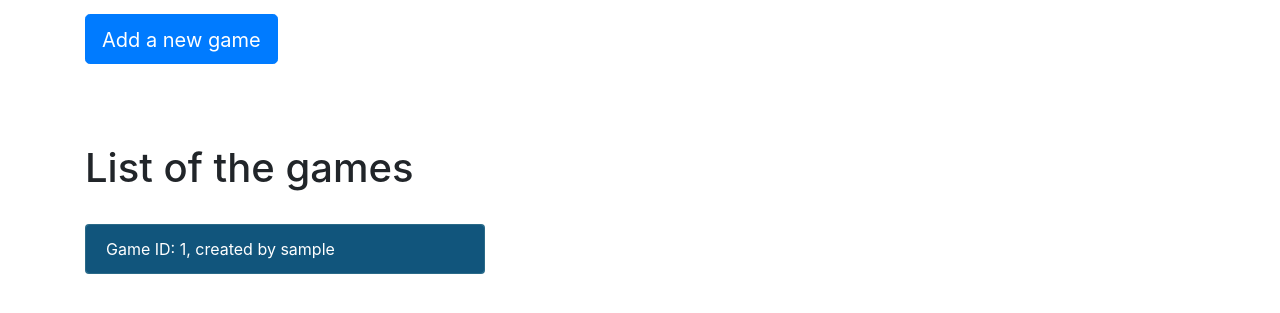
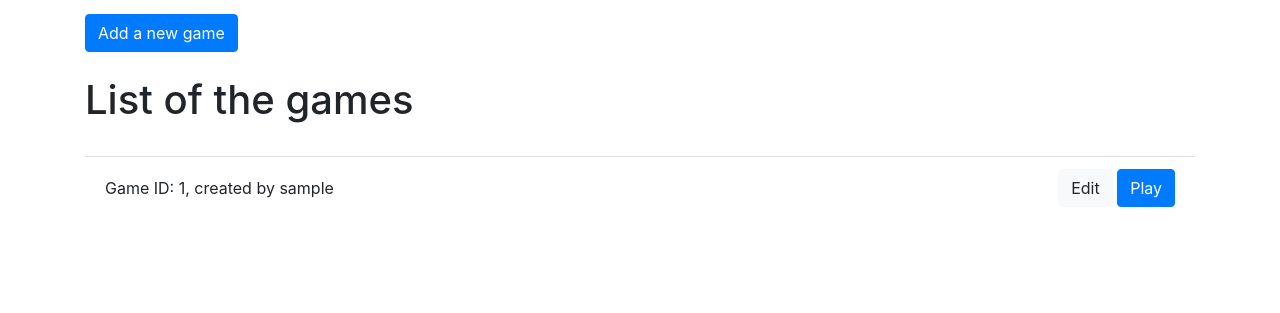
Before and after one commit to jioter/python-hackaton, a Flask app: page / in a window 1280 px wide. Shown: the part 56-369 px from the top of the page. Run offline with Flask 2, Linux system fonts and the light colour scheme; tables that the repository leaves empty hold one stand-in row (Sample ...); some libraries are stand-ins or nearby versions.

Commit message:
refactor game pages

```diff
--- a/__init__.py
+++ b/__init__.py
@@ -5,7 +5,6 @@ from flask_wtf.csrf import CSRFProtect
 from game import game
 from app import app
 from db import db
-from games.blueprint_games import games_b
 
 
 def run_app():
@@ -15,7 +14,6 @@ def run_app():
 
     # app.register_blueprint(test)
     # app.register_blueprint(auth)
-    app.register_blueprint(games_b)
     app.register_blueprint(game)
 
     CSRFProtect().init_app(app)
--- a/game/__init__.py
+++ b/game/__init__.py
@@ -1,4 +1,4 @@
-from flask import Blueprint, render_template, request, redirect, abort
+from flask import Blueprint, render_template, request, redirect, abort, url_for
 from models import Game
 from game.game_form import GameForm
 from db import db
@@ -7,14 +7,24 @@ game = Blueprint("game", __name__, template_folder='templates')
 
 
 @game.route("/", methods=["GET"])
-def games():
+def games_page():
     content = Game.query.order_by(Game.status).all()
     return render_template('games.html', content=content)
 
 
-@game.route("/game", methods=["GET", "POST"])
-@game.route("/game/<int:game_id>", methods=["GET", "POST", "DELETE"])
-def game_page(game_id=None):
+@game.route("/game/<int:game_id>", methods=["GET", "POST"])
+def game_page(game_id):
+    game = Game.query.get(int(game_id))
+
+    if game.status != Game.STATUS_ACTIVE:
+        return render_template('game_inactive.html', game=game)
+
+    return render_template('game.html', game=game)
+
+
+@game.route("/game-form", methods=["GET", "POST"])
+@game.route("/game-form/<int:game_id>", methods=["GET", "POST", "DELETE"])
+def game_form_page(game_id=None):
     game = None
     if game_id:
         game = Game.query.get(int(game_id))
@@ -41,16 +51,20 @@ def game_page(game_id=None):
         if request.method == "POST" and request.form['_method'] == "POST":
             if game_id:
                 update_game(game_id)
+                return redirect(
+                    url_for("game.game_form_page", game_id=game_id)
+                )
             else:
                 create_game()
+                return redirect(url_for("game.games_page"))
 
-            return redirect('/')
+
         elif request.method == "POST" and request.form['_method'] == "DELETE":
             remove_game(game_id)
 
-            return redirect('/')
+            return redirect(url_for("game.games_page"))
 
-    return render_template('form.html', form=form, errors=errors)
+    return render_template('game_form.html', form=form, errors=errors)
 
 
 def update_game(game_id):
--- a/game/templates/form.html
+++ b/game/templates/game_form.html
@@ -1,8 +1,6 @@
 {% extends "layout.html" %}
 {% block title %}{{ title }}{% endblock %}
 {% block content %}
-    <h1 class="my-5 py-5 text-center">{{ title }}</h1>
-
     {% if errors %}
         <div style="color: red">
             {% for field, error_messages in errors.items() %}
@@ -58,6 +56,6 @@
                        class="form-control" value="{{ form.attempts.value }}">
             </div>
         </div>
-        <button type="submit" class="btn btn-primary">Save Game</button>
+        <button type="submit" class="btn btn-primary">{{ "Save" if form.id.value else "Create" }}</button>
     </form>
 {% endblock %}
--- a/game/templates/games.html
+++ b/game/templates/games.html
@@ -5,28 +5,30 @@
 {% endblock %}
 <br>
 {% block content %}
-    <div style="padding-top: 70px">
-        <a href="{{ url_for('game.game_page') }}">
-            <button type="button" class="btn btn-primary btn-lg"
-                    style="padding-top: 10px">Add a new game
+    <div>
+        <a href="{{ url_for('game.game_form_page') }}">
+            <button type="button" class="btn btn-primary">
+                Add a new game
             </button>
         </a>
     </div>
     <br>
-    <h1 class="Top" style="padding-top: 56px"> List of the games</h1>
+    <h1 class="Top"> List of the games</h1>
     <br>
-
-    <div class="card" style="width: 25rem; background-color: #30799B">
-        <ul class="list-group list-group-flush">
-            {% for game in  content %}
-                <li class="list-group-item"
-                    style="color: white; background-color: #11557C">
-                    <a href="game/{{ game.id }}" style="color: white">Game
-                        ID: {{ game.id }}, created by {{ game.user.login }}</a>
-                </li>
-            {% endfor %}
-        </ul>
-    </div>
-
-
+    <ul class="list-group list-group-flush">
+        {% for game in  content %}
+            <li class="list-group-item d-flex justify-content-between align-items-center">
+                <div>
+                    Game ID: {{ game.id }}, created by {{ game.user.login }}
+                </div>
+                <div>
+                    {# TODO check if user is admin #}
+                    <a class="btn btn-light"
+                       href="{{ url_for('game.game_form_page', game_id=game.id) }}">Edit</a>
+                    <a class="btn btn-primary"
+                       href="{{ url_for('game.game_page', game_id=game.id) }}">Play</a>
+                </div>
+            </li>
+        {% endfor %}
+    </ul>
 {% endblock %}
--- a/templates/layout.html
+++ b/templates/layout.html
@@ -10,7 +10,7 @@
           integrity="sha384-ggOyR0iXCbMQv3Xipma34MD+dH/1fQ784/j6cY/iJTQUOhcWr7x9JvoRxT2MZw1T"
           crossorigin="anonymous">
 </head>
-<body class="h-100">
+<body class="h-100" style="padding-top: 70px">
 
 
 <nav class="navbar navbar-expand-lg navbar-dark fixed-top bg-dark">
```
Also changed, not shown: app.py (+6 -1 lines), game/templates/game.html (added, +11 -0 lines), game/templates/game_inactive.html (added, +13 -0 lines).
